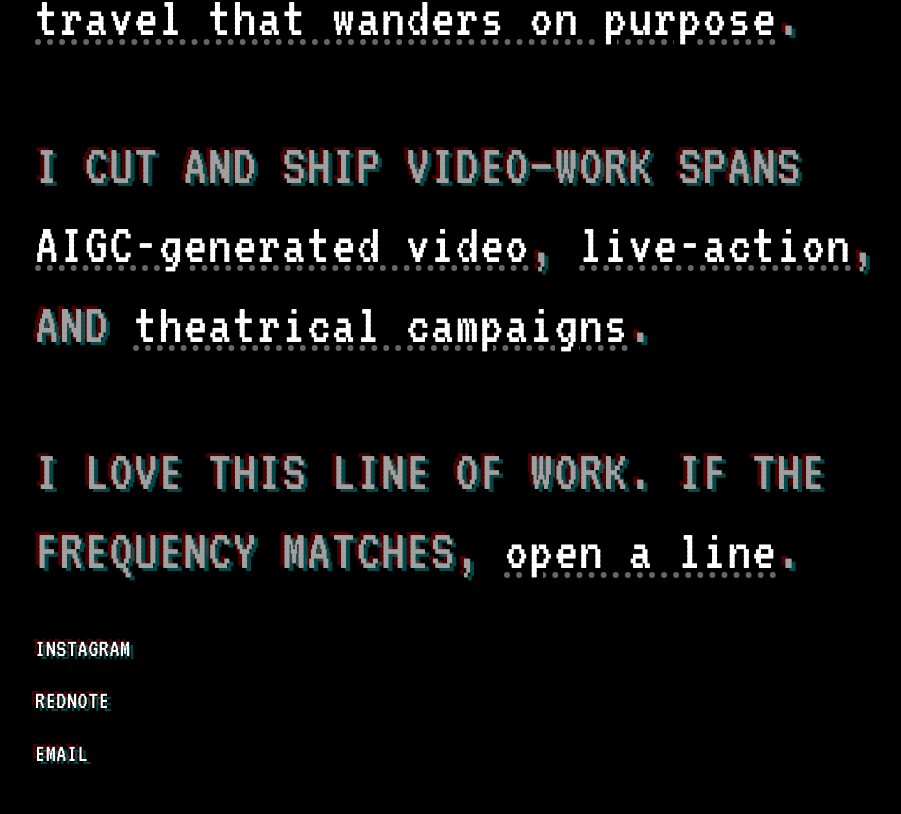
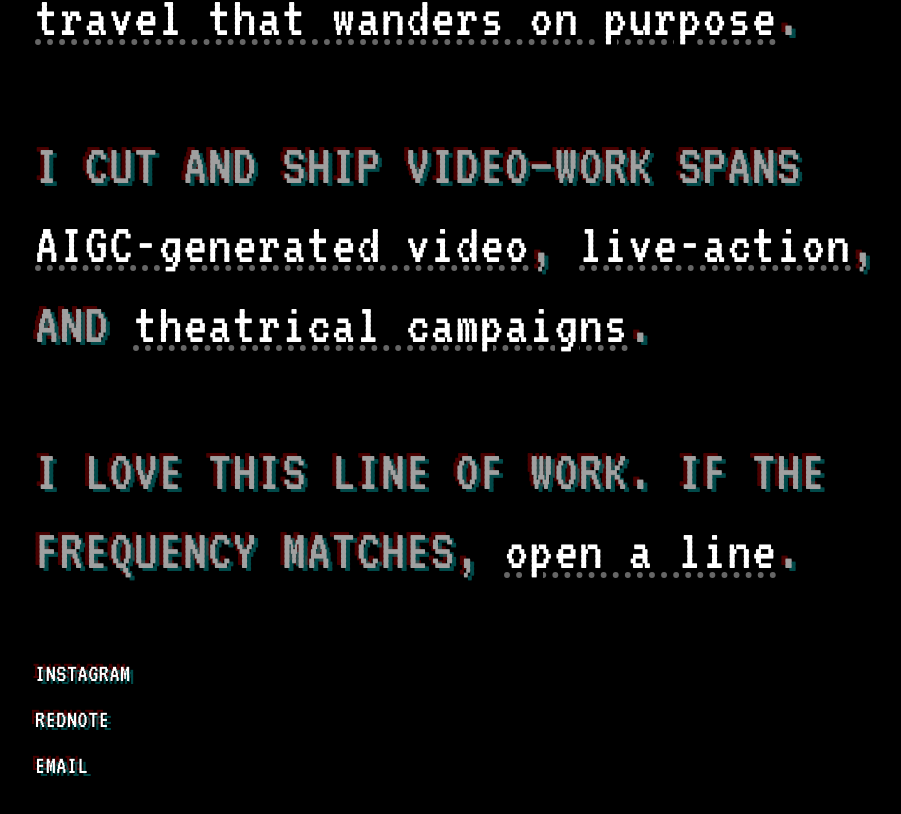
Before and after one commit to reynoldslucas666-star/afu-secret-space, a Next.js app: page / in a window 1280 px wide. Shown: the part 1124-1938 px from the top of the page, without its empty margins (157-1058 px from the left). Built offline with nearby package versions, Linux system fonts and the light colour scheme.

Commit message:
Tweak social link spacing below bio copy

```diff
--- a/components/Portfolio.tsx
+++ b/components/Portfolio.tsx
@@ -443,10 +443,10 @@ export default function Portfolio() {
         </div>
         <nav
           id="footer"
-          className="crt-directory glitchy-text pointer-events-auto mt-[1.5em] scroll-mt-8 font-[family-name:var(--font-vcr)] text-[1.1rem] font-normal uppercase leading-[1.35] tracking-[0.02em]"
+          className="crt-directory glitchy-text pointer-events-auto mt-[2.5em] scroll-mt-8 font-[family-name:var(--font-vcr)] text-[1.1rem] font-normal uppercase leading-[1.35] tracking-[0.02em]"
           aria-label="External contact links"
         >
-          <ul className="flex list-none flex-col gap-[0.5em]">
+          <ul className="flex list-none flex-col gap-[0.25em]">
             {SOCIAL_LINKS.map(({ label, href }) => (
               <li key={label}>
                 <a
```
